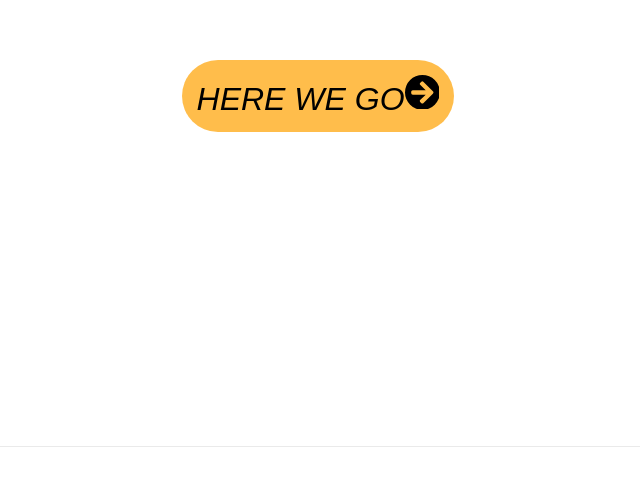
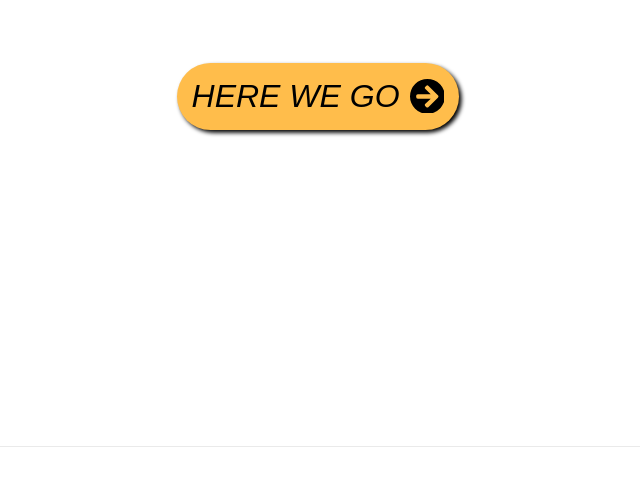
Before and after one commit to m-wiemers/aussicamp, a Next.js app: page / in a window 1280 px wide. Shown: the part 254-740 px from the top of the page, without its empty margins (322-962 px from the left). Built offline with nearby package versions, Linux system fonts and the light colour scheme.

Commit message:
💄 Style Home Button

```diff
--- a/components/button/Button.module.css
+++ b/components/button/Button.module.css
@@ -2,8 +2,18 @@
   background-color: var(--button-bg-color);
   border: none;
   border-radius: 41pt;
+  box-shadow: 2pt 2pt 3pt black;
   font-size: 2em;
   padding: 15px;
   font-weight: 200;
   font-style: italic;
+  display: grid;
+  grid-template-columns: auto auto;
+  align-items: center;
 }
+
+.icon {
+  display: grid;
+  align-items: center;
+  padding: 0 0 0 10px;
+}
--- a/components/button/Button.tsx
+++ b/components/button/Button.tsx
@@ -9,7 +9,9 @@ function Button({ label }: ButtonProps) {
   return (
     <button className={styles.btn}>
       {label}
-      <ArrowRightIcon />
+      <span className={styles.icon}>
+        <ArrowRightIcon />
+      </span>
     </button>
   );
 }
```
Also changed, not shown: 1 other file (tests, documents, lock files or other folders).
